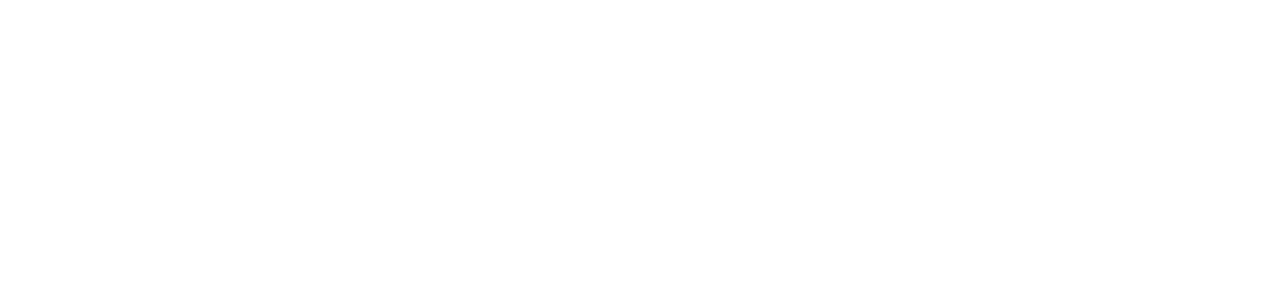
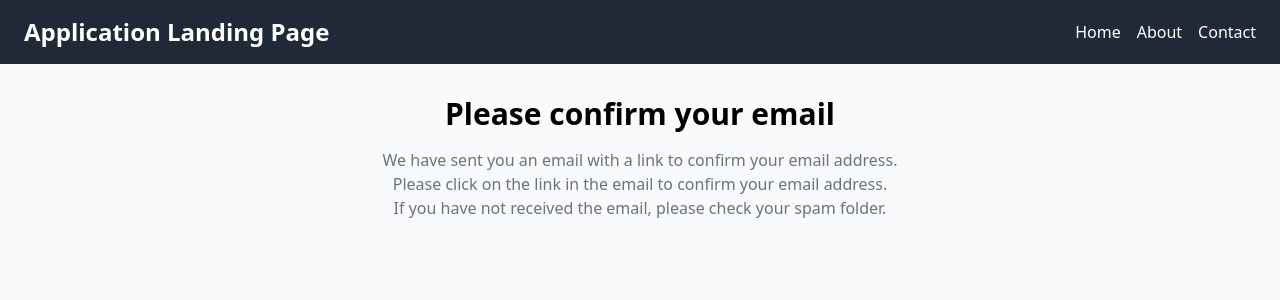
Before and after one commit to my-hack-club-projects/project-manager, a Vue app in the folder frontend/: page /email_sent in a window 1280 px wide. Before the commit this address had no page. Shown: the top 300 px of the page. Built offline with nearby package versions, Linux system fonts and the light colour scheme.

Commit message:
Designed email confirmation pages

```diff
--- a/frontend/src/router/index.ts
+++ b/frontend/src/router/index.ts
@@ -20,6 +20,8 @@ const router = createRouter({
 
         { path: 'login', component: () => import('../views/LoginView.vue') },
         { path: 'register', component: () => import('../views/RegisterView.vue') },
+        { path: 'email_sent', component: () => import('../views/PleaseConfirmEmail.vue') },
+        { path: 'email_confirmation/:confirmationString', component: () => import('../views/EmailConfirmation.vue') },
       ]
     },
 
--- /dev/null
+++ b/frontend/src/views/EmailConfirmation.vue
@@ -0,0 +1,41 @@
+<template>
+    <div class="flex flex-col items-center h-screen bg-gray-50">
+        <div>
+            <div v-if="!confirmed" class="flex flex-col items-center">
+                <h1 class="text-3xl font-bold mt-8">Confirming your email</h1>
+                <p class="text-gray-500 mt-4">Sending a request to the server.</p>
+            </div>
+            <div v-else class="flex flex-col items-center">
+                <h1 class="text-3xl font-bold mt-8">Email confirmed</h1>
+                <p class="text-gray-500 mt-4">You have successfully confirmed your email address.</p>
+                <p class="text-gray-500">You can now login to your account.</p>
+            </div>
+        </div>
+    </div>
+</template>
+
+<script>
+export default {
+    data() {
+        return {
+            confirmed: false
+        }
+    },
+    mounted() {
+        this.confirmEmail();
+    },
+    methods: {
+        confirmEmail() {
+            console.log("Confirmation string: " + this.$route.params.confirmationString);
+            console.log("Sending to: " + `/accounts/rest-auth/registration/account-confirm-email/${this.$route.params.confirmationString}`);
+
+            this.$http.post(`/accounts/rest-auth/registration/account-confirm-email/${this.$route.params.confirmationString}`, {}).then((response) => {
+                console.log(response.data);
+                this.confirmed = true;
+            }).catch((error) => {
+                console.error(error);
+            });
+        }
+    }
+};
+</script>
--- /dev/null
+++ b/frontend/src/views/PleaseConfirmEmail.vue
@@ -0,0 +1,10 @@
+<template>
+    <div class="flex flex-col items-center h-screen bg-gray-50">
+        <div class="flex flex-col items-center">
+            <h1 class="text-3xl font-bold mt-8">Please confirm your email</h1>
+            <p class="text-gray-500 mt-4">We have sent you an email with a link to confirm your email address.</p>
+            <p class="text-gray-500">Please click on the link in the email to confirm your email address.</p>
+            <p class="text-gray-500">If you have not received the email, please check your spam folder.</p>
+        </div>
+    </div>
+</template>
```
